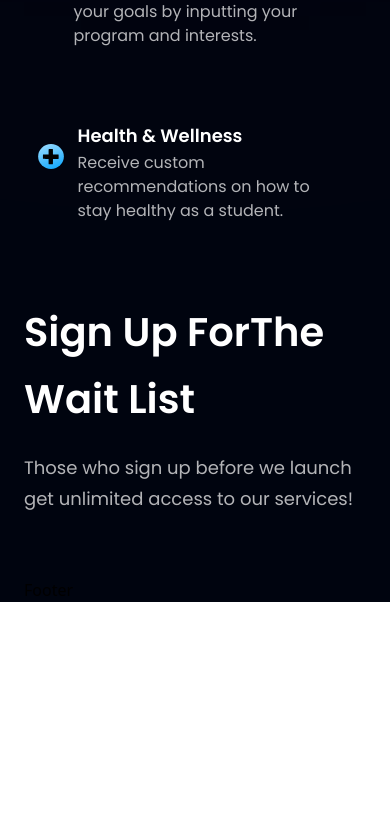
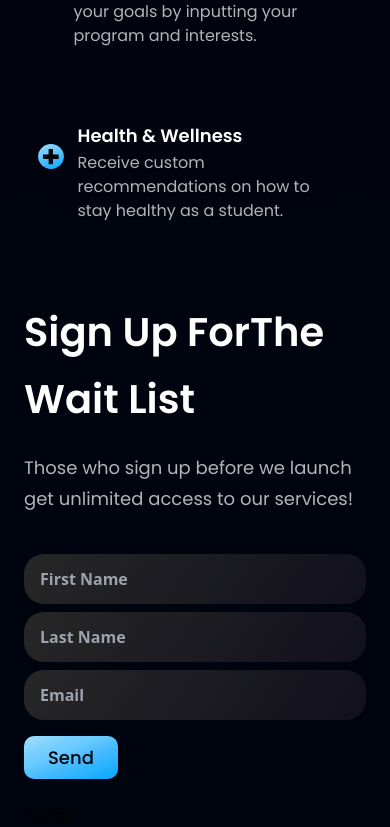
Before and after one commit to raf-fonseca/FYI101, a React (Vite) app: page / in a window 390 px wide. Shown: the part 1782-2609 px from the top of the page. Before the commit the page ends 2384 px from the top, so only its background shows below. Built offline with nearby package versions, Linux system fonts and the light colour scheme.

Commit message:
Mobile version done

```diff
--- a/src/components/Business.jsx
+++ b/src/components/Business.jsx
@@ -45,6 +45,7 @@ const Business = () => {
         </p>
         <Button styles="mt-10" />
       </div>
+      {/* Right Side */}
       <div className={`${layout.sectionImg} flex-col`}>
         {features.map((feature, index) => (
           <FeatureCard key={feature.id} {...feature} index={index} />
--- /dev/null
+++ b/src/components/Send.jsx
@@ -0,0 +1,14 @@
+import React from "react";
+
+const Send = ({ styles }) => {
+  return (
+    <button
+      type="button"
+      className={`py-2 px-6 bg-blue-gradient font-poppins font-medium text-[18px] text-primary outline-none ${styles} rounded-[10px]`}
+    >
+      Send
+    </button>
+  );
+};
+
+export default Send;
--- a/src/components/WaitList.jsx
+++ b/src/components/WaitList.jsx
@@ -1,23 +1,46 @@
 import styles, { layout } from "../style";
+import Send from "./Send";
 
-const WaitList = () => {
-  return (
-    // Left side
-    <section id="features" className={layout.section}>
+const WaitList = () => (
+  <section id="waitList" className={layout.section}>
     <div className={layout.sectionInfo}>
       <h2 className={styles.heading2}>
         Sign Up For
         <br className="sm:block hidden" />
         The Wait List
       </h2>
-        <p className={`${styles.paragraph} max-w-[470px] mt-5`}>
-          Those who sign up before we launch get unlimited access to our
-          services!
+      <p className={`${styles.paragraph} max-w-[470px] mt-5 mb-10 `}>
+        Those who sign up before we launch get unlimited access to our services!
       </p>
     </div>
-      <div className={`${layout.sectionImg} flex-col`}></div>
+
+    {/* Wait List Signup */}
+    <div
+      className={`${layout.flexCenter} flex-col sm:flex-row sm:space-x-2 space-y-2 sm:space-y-0`}
+    >
+      <input
+        className="w-full   h-[50px] rounded-[20px] bg-discount-gradient text-white font-semibold px-4 py-2"
+        placeholder="First Name"
+      />
+      <input
+        className="w-full  h-[50px] rounded-[20px] bg-discount-gradient text-white font-semibold px-4 py-2"
+        placeholder="Last Name"
+      />
+      <input
+        className="w-full  h-[50px] rounded-[20px] bg-discount-gradient text-white font-semibold px-4 py-2"
+        placeholder="Email"
+        type="email"
+      />
+    </div>
+
+    <div className={`${layout.flexCenter} mt-4`}>
+      <button>
+        <Send />
+      </button>
+    </div>
+
+    {/* WaitList */}
   </section>
 );
-};
 
 export default WaitList;
```
Lines whose indentation alone changed are shown as unchanged.
